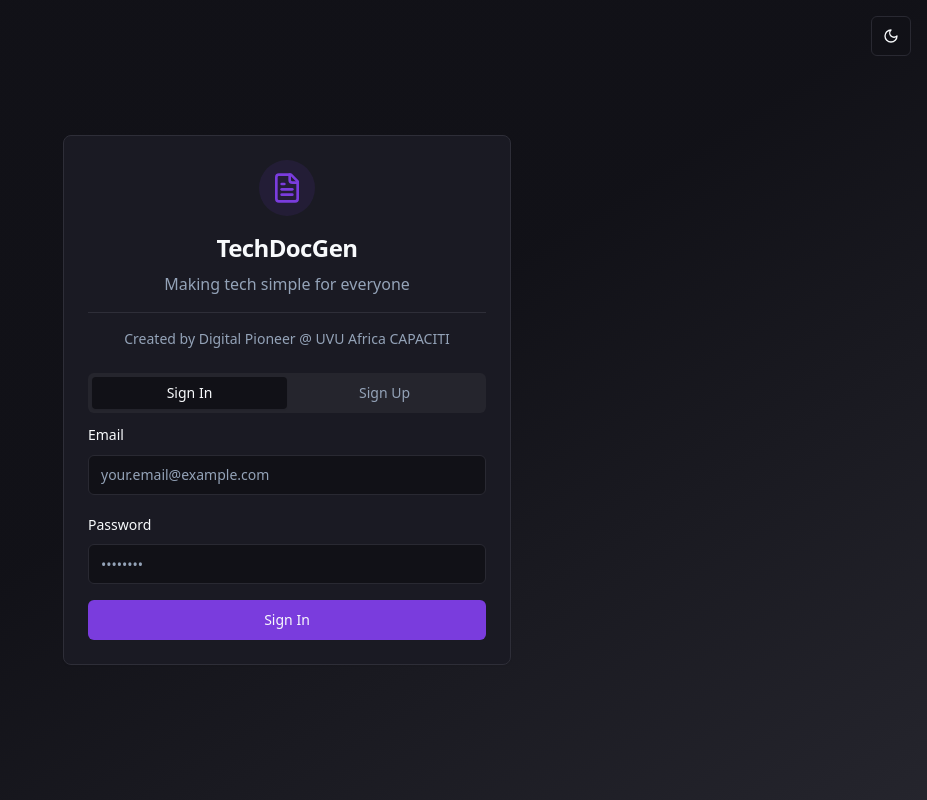
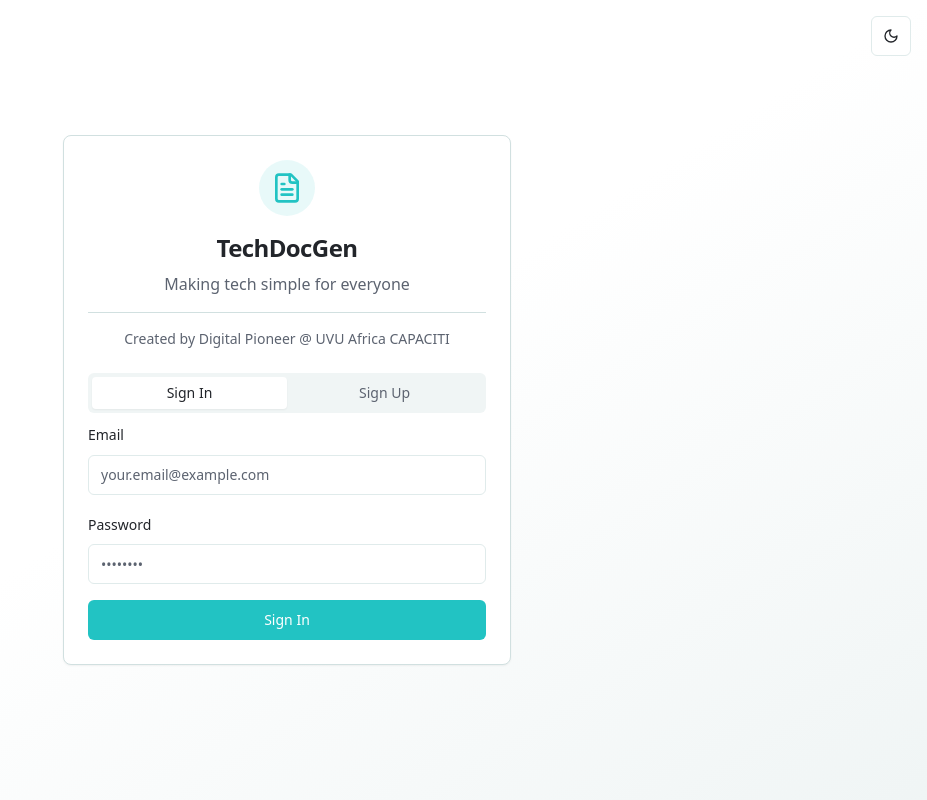
Before and after one commit to mnvaclav-spec/texter-gen-81653-68974, a React (Vite) app: page /auth in a window 1280 px wide. Shown: the whole page, without its empty margins (353-1280 px from the left). Built offline with nearby package versions, Linux system fonts and the light colour scheme; the HTML template or start-up script is replaced by a standard one.

Commit message:
Refactor: Adjust UI to turquoise theme

```diff
--- a/src/index.css
+++ b/src/index.css
@@ -8,64 +8,64 @@ All colors MUST be HSL.
 
 @layer base {
   :root {
-    --background: 240 15% 8%;
-    --foreground: 210 40% 98%;
-    --card: 240 15% 12%;
-    --card-foreground: 210 40% 98%;
-    --popover: 240 15% 10%;
-    --popover-foreground: 210 40% 98%;
-    --primary: 263 70% 55%;
-    --primary-foreground: 210 40% 98%;
-    --secondary: 240 10% 18%;
-    --secondary-foreground: 210 40% 98%;
-    --muted: 240 10% 16%;
-    --muted-foreground: 215 20.2% 65.1%;
-    --accent: 263 70% 55%;
-    --accent-foreground: 210 40% 98%;
+    --background: 0 0% 100%;
+    --foreground: 220 10% 15%;
+    --card: 0 0% 100%;
+    --card-foreground: 220 10% 15%;
+    --popover: 0 0% 100%;
+    --popover-foreground: 220 10% 15%;
+    --primary: 180 70% 45%;
+    --primary-foreground: 0 0% 100%;
+    --secondary: 180 30% 90%;
+    --secondary-foreground: 220 10% 15%;
+    --muted: 180 20% 95%;
+    --muted-foreground: 220 10% 40%;
+    --accent: 180 70% 45%;
+    --accent-foreground: 0 0% 100%;
     --destructive: 0 84.2% 60.2%;
-    --destructive-foreground: 210 40% 98%;
-    --border: 240 10% 20%;
-    --input: 240 10% 18%;
-    --ring: 263 70% 55%;
+    --destructive-foreground: 0 0% 100%;
+    --border: 180 20% 85%;
+    --input: 180 20% 90%;
+    --ring: 180 70% 45%;
     --radius: 0.5rem;
-    --sidebar-background: 240 15% 10%;
-    --sidebar-foreground: 210 40% 98%;
-    --sidebar-primary: 263 70% 55%;
-    --sidebar-primary-foreground: 210 40% 98%;
-    --sidebar-accent: 240 10% 18%;
-    --sidebar-accent-foreground: 210 40% 98%;
-    --sidebar-border: 240 10% 20%;
-    --sidebar-ring: 263 70% 55%;
+    --sidebar-background: 0 0% 100%;
+    --sidebar-foreground: 220 10% 15%;
+    --sidebar-primary: 180 70% 45%;
+    --sidebar-primary-foreground: 0 0% 100%;
+    --sidebar-accent: 180 30% 90%;
+    --sidebar-accent-foreground: 220 10% 15%;
+    --sidebar-border: 180 20% 85%;
+    --sidebar-ring: 180 70% 45%;
   }
 
   .dark {
-    --background: 240 20% 5%;
-    --foreground: 210 40% 98%;
-    --card: 240 18% 8%;
-    --card-foreground: 210 40% 98%;
-    --popover: 240 18% 7%;
-    --popover-foreground: 210 40% 98%;
-    --primary: 263 70% 60%;
-    --primary-foreground: 210 40% 98%;
-    --secondary: 240 15% 12%;
-    --secondary-foreground: 210 40% 98%;
-    --muted: 240 15% 10%;
-    --muted-foreground: 215 20.2% 65.1%;
-    --accent: 263 70% 60%;
-    --accent-foreground: 210 40% 98%;
+    --background: 220 15% 12%;
+    --foreground: 180 30% 95%;
+    --card: 220 15% 16%;
+    --card-foreground: 180 30% 95%;
+    --popover: 220 15% 14%;
+    --popover-foreground: 180 30% 95%;
+    --primary: 180 70% 50%;
+    --primary-foreground: 220 15% 10%;
+    --secondary: 220 12% 22%;
+    --secondary-foreground: 180 30% 95%;
+    --muted: 220 12% 20%;
+    --muted-foreground: 180 20% 70%;
+    --accent: 180 70% 50%;
+    --accent-foreground: 220 15% 10%;
     --destructive: 0 62.8% 30.6%;
-    --destructive-foreground: 210 40% 98%;
-    --border: 240 15% 15%;
-    --input: 240 15% 12%;
-    --ring: 263 70% 60%;
-    --sidebar-background: 240 20% 5%;
-    --sidebar-foreground: 210 40% 98%;
-    --sidebar-primary: 263 70% 60%;
-    --sidebar-primary-foreground: 210 40% 98%;
-    --sidebar-accent: 240 15% 12%;
-    --sidebar-accent-foreground: 210 40% 98%;
-    --sidebar-border: 240 15% 15%;
-    --sidebar-ring: 263 70% 60%;
+    --destructive-foreground: 180 30% 95%;
+    --border: 220 12% 25%;
+    --input: 220 12% 22%;
+    --ring: 180 70% 50%;
+    --sidebar-background: 220 15% 12%;
+    --sidebar-foreground: 180 30% 95%;
+    --sidebar-primary: 180 70% 50%;
+    --sidebar-primary-foreground: 220 15% 10%;
+    --sidebar-accent: 220 12% 22%;
+    --sidebar-accent-foreground: 180 30% 95%;
+    --sidebar-border: 220 12% 25%;
+    --sidebar-ring: 180 70% 50%;
   }
 }
 
--- a/src/pages/Index.tsx
+++ b/src/pages/Index.tsx
@@ -336,16 +336,16 @@ const Index = () => {
       </header>
 
       {/* Hero Section */}
-      <section className="relative min-h-[600px] flex items-center justify-center overflow-hidden bg-gradient-to-br from-purple-900/20 via-pink-900/20 to-blue-900/20">
-        <div className="absolute inset-0 bg-[radial-gradient(ellipse_at_top,_var(--tw-gradient-stops))] from-primary/20 via-background to-background"></div>
+      <section className="relative min-h-[600px] flex items-center justify-center overflow-hidden bg-gradient-to-br from-cyan-50 via-teal-50 to-blue-50 dark:from-cyan-950/30 dark:via-teal-950/30 dark:to-blue-950/30">
+        <div className="absolute inset-0 bg-[radial-gradient(ellipse_at_top,_var(--tw-gradient-stops))] from-primary/10 via-background/50 to-background"></div>
         <div className="container mx-auto px-4 py-20 relative z-10">
           <div className="max-w-4xl mx-auto text-center space-y-8">
-            <div className="inline-flex items-center gap-2 px-4 py-2 rounded-full bg-primary/20 border border-primary/30 backdrop-blur-sm">
+            <div className="inline-flex items-center gap-2 px-4 py-2 rounded-full bg-primary/10 border border-primary/30 backdrop-blur-sm">
               <Sparkles className="w-4 h-4 text-primary" />
               <span className="text-sm font-medium text-primary">Powered by AI - Built for Everyone</span>
             </div>
 
-            <h1 className="text-5xl md:text-7xl font-bold bg-gradient-to-r from-primary via-pink-400 to-blue-400 bg-clip-text text-transparent">
+            <h1 className="text-5xl md:text-7xl font-bold bg-gradient-to-r from-cyan-500 via-teal-500 to-blue-500 bg-clip-text text-transparent">
               Generate Documentation in Seconds
             </h1>
 
```
